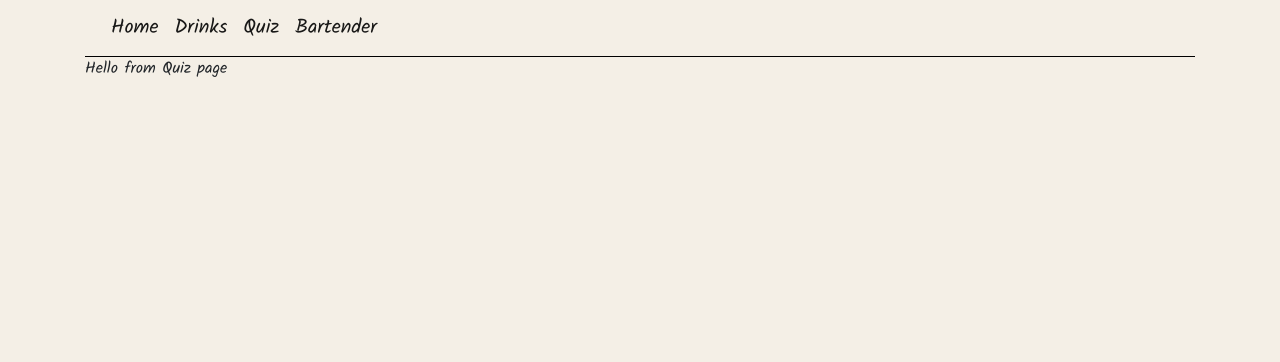
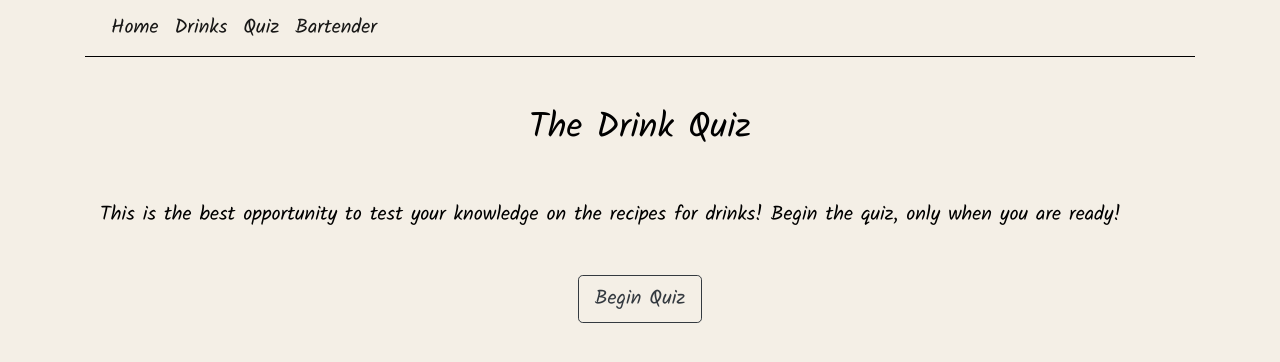
Before and after one commit to connorli18/uiux-final-group4, a Flask app: page /quiz in a window 1280 px wide. Shown: the top 362 px of the page. Run offline with Flask 3, Linux system fonts and the light colour scheme; some libraries are stand-ins or nearby versions.

Commit message:
Quiz fully compete

```diff
--- a/server.py
+++ b/server.py
@@ -4,6 +4,45 @@ from flask import Response, request, jsonify
 import random
 app = Flask(__name__)
 
+# Data
+quiz = [
+    {
+        "id": 1,
+        "question": "Using the recipe for the French Martini, please name the liquor and liqueur combination in this amazing drink!",
+        "answer1": "Vodka & Chambord",
+        "answer2" : "Vodka & Triple Sec",
+        "answer3": "Gin & Chambord",
+        "answer4": "Rum & Chartreuse",
+        "correctanswer": "Vodka & Chambord"
+    },
+    {
+        "id": 2,
+        "question": "Using the provided recipe for the Espresso Martini, how many ounces of coffee liqueur are you supposed to use to create 3 of this drink?",
+        "answer1": "1.5 oz",
+        "answer2" : "3 oz",
+        "answer3": "4.5 oz",
+        "answer4": "225 oz",
+        "correctanswer": "3 oz"
+    },
+    {
+        "id": 3,
+        "question": "What alcohol belongs in an Espresso Martini?",
+        "answer1": "Tequila",
+        "answer2" : "Whiskey",
+        "answer3": "Coffee Liquor",
+        "answer4": "Gin",
+        "correctanswer": "Coffee Liquor"
+    },
+    {
+        "id": 4,
+        "question": "What is the most popular drink?",
+        "answer1": "Espresso Martini",
+        "answer2" : "French Martini",
+        "answer3": "Classic Martini",
+        "answer4": "Peach Bellini",
+        "correctanswer": "Espresso Martini"
+    },
+]
 # Routes
 @app.route("/hidden")
 def hidden():
@@ -25,6 +64,34 @@ def quizPage():
 def bartenderPage():
     return render_template("bartender.html")
 
+@app.route('/quizquestion/<int:id>')                            #quizquestion Page
+def quizquestionPage(id):
+    # print(id)
+    return render_template("quizquestion.html")
+
+@app.route('/quizcomplete')                            #quizquestion Page
+def quizcompetePage():
+    return render_template("quizcomplete.html")
+
+#display Quiz Question
+@app.route("/quizquestion/quizquestion", methods=["GET", "POST"])
+def quizquestion():
+    global quiz
+    id = request.get_json()
+    quizquestion_results = []
+    print("Hello hello" + str(id))  #error checking
+
+    # find the name in the mideterrean_food data
+    for question in quiz:
+        if question["id"] == int(id):
+            quizquestion_results.append(question)
+
+    # print(foodpage_results) # error checking
+    # print(homepage_results) Used to check if correct data is sending back
+    if len(quizquestion_results) != 0:
+        return jsonify(question=quizquestion_results)
+    else:
+        return jsonify("Question Display Failed")
 
 @app.route('/get-bar-items')
 def get_items():
--- a/static/bar.js
+++ b/static/bar.js
@@ -0,0 +1,160 @@
+var quiz_score = localStorage.getItem('quiz_score') || 0; // Retrieve quiz score from localStorage or set to 0 if not available
+
+// Function to set up the quiz question
+function quizquestionPage(id){
+
+    // console.log("Hello from questionquiz");  // error checking
+    // console.log(id);  //error checking
+
+    //Ajax function for homepage
+    $.ajax({
+        type: "POST",
+        url: "quizquestion",
+        dataType : "json",
+        contentType: "application/json; charset=utf-8",
+        data: JSON.stringify(id),
+        success: function(result){
+            //console.log("success");
+            //console.log(result); //Check if successful
+            displayQuizquestionPage(result)
+        },
+        error: function(request, status, error){
+            console.log("Error");
+            console.log(request);
+            console.log(status);
+            console.log(error);
+        }
+    });
+
+}
+
+//function to display quiz question
+function displayQuizquestionPage(question_data){
+
+    // console.log("Hello Display QuizquestionPage");
+    console.log(question_data);
+
+    let question_array = question_data.question;
+    let questionObj = question_array[0];
+
+    // Extract the properties from the question object
+    let question = questionObj.question;
+    let answer1 = questionObj.answer1;
+    let answer2 = questionObj.answer2;
+    let answer3 = questionObj.answer3;
+    let answer4 = questionObj.answer4;
+    let correctanswer = questionObj.correctanswer;
+    let id = questionObj.id;
+
+    console.log(question);
+
+    // Add the question to the div
+    let row_1 = $("<div class='row'>");
+    let div_question_col_12_1 = $("<div class='col-md-12 col-sm-12'>");     //Create div in row for info
+    $(div_question_col_12_1).append(question);
+    $(row_1).append(div_question_col_12_1);
+    $("#quizpage_question_1").append(row_1);
+
+    // Add answers
+    let row_2 = $("<div class='row'>");
+    let div_question_col_12_2 = $("<div class='col-md-12 col-sm-12'>");     //Create div in row for info
+    let answer_button_1 = $("<a class='btn btn-outline-dark btn-lg btn-block' role='button'></a>");
+    let answer_button_2 = $("<a class='btn btn-outline-dark btn-lg btn-block' role='button'></a>");
+    let answer_button_3 = $("<a class='btn btn-outline-dark btn-lg btn-block' role='button'></a>");
+    let answer_button_4 = $("<a class='btn btn-outline-dark btn-lg btn-block' role='button'></a>");
+    $(answer_button_1).append(answer1);
+    $(answer_button_2).append(answer2);
+    $(answer_button_3).append(answer3);
+    $(answer_button_4).append(answer4);
+    $(div_question_col_12_2).append(answer_button_1);
+    $(div_question_col_12_2).append(answer_button_2);
+    $(div_question_col_12_2).append(answer_button_3);
+    $(div_question_col_12_2).append(answer_button_4);
+    $(row_2).append(div_question_col_12_2);
+    $("#quizpage_answer_1").append(row_2);
+
+    // Add click event listeners to answer buttons
+    $("a.btn").on("click", function() {
+        let selectedAnswer = $(this).text(); // Get the text of the clicked button
+        answer_button_1.addClass("disabled");
+        answer_button_2.addClass("disabled");
+        answer_button_3.addClass("disabled");
+        answer_button_4.addClass("disabled");
+        // Check if selected answer matches the correct answer
+        if (selectedAnswer === correctanswer) {
+            // Output correct response
+            console.log("Correct answer response");
+            quiz_score++;
+            localStorage.setItem('quiz_score', quiz_score); // Update quiz score in localStorage
+            console.log(quiz_score);
+
+        } else {
+            // Output wrong response
+            console.log("Wrong answer response");
+        }
+    });
+
+    // Set up next and prev button
+    console.log(id);
+    next_id = id + 1;
+    prev_id = id - 1;
+    prev_href = '/quizquestion/' + prev_id;
+    next_href = '/quizquestion/' + next_id;
+    console.log(next_href);
+
+    let row_3 = $("<div class='row'>");
+    let div_question_col_12_3 = $("<div class='col-md-12 col-sm-12'>");     //Create div in row for info
+    let prev_button_1 = $("<a class='btn btn-outline-dark btn-lg' role='button'><-</a>");
+    let next_button_1 = $("<a class='btn btn-outline-dark btn-lg' role='button'>-></a>");
+
+    if (prev_id == 0 && next_id == 2){
+        $(prev_button_1).attr('href', '/quiz');
+        $(next_button_1).attr('href', next_href);
+    }else if (prev_id == 3 && next_id == 5){
+        $(prev_button_1).attr('href', prev_href);
+        $(next_button_1).attr('href', '/quizcomplete');
+    }else {
+        $(prev_button_1).attr('href', prev_href);
+        $(next_button_1).attr('href', next_href);
+    }
+    $(div_question_col_12_3).append(prev_button_1);
+    $(div_question_col_12_3).append(next_button_1);
+    $(row_3).append(div_question_col_12_3);
+    $("#quizpage_nextbutton_1").append(row_3);
+
+}
+
+function quizcompletePage(){
+    console.log(quiz_score);
+
+    localStorage.setItem('quiz_score', quiz_score);
+    final_score = quiz_score + "/4";
+    $("#quizcomplete_score").append(final_score);
+    quiz_score = 0;
+
+}
+
+$(document).ready(function(){
+
+    //strings depends on the search
+    let quiz_str = "quizquestion";
+    let quiz_complete_str = "quizcomplete";
+
+    // Get the query parameter from the URL from the search
+    const search_query_string = window.location.href;
+    console.log("this is the url: " + search_query_string);
+
+    if (search_query_string.includes(quiz_str)){
+
+        console.log("this is the quizstr: " + quiz_str);
+        const regex = /\/(\d+)$/;
+        const match = search_query_string.match(regex);
+        const id = parseInt(match[1]); //Extract the id number of resto
+        console.log("Hello" + id);    //error checking
+        quizquestionPage(id);
+        // console.log("Hello from else if");    //error checking
+    }else if (search_query_string.includes(quiz_complete_str)){
+        quizcompletePage();
+    }
+
+});
--- a/static/main.css
+++ b/static/main.css
@@ -58,6 +58,58 @@ body{
     align-items: right;
     color: black;
 }
+
+/* Quizpage CSS */
+#quizpage_title{
+    margin-top: 45px;
+    margin-bottom: 45px;
+    font-size: 35px;
+    display: flex;
+    justify-content: center;
+    align-items: center;
+    color: black;
+}
+#quizpage_description_1{
+    margin-top: 45px;
+    margin-bottom: 45px;
+    font-size: 20px;
+    display: flex;
+    justify-content: left;
+    align-items: left;
+    color: black;
+}
+#quizpage_startbutton_1{
+    margin-top: 45px;
+    margin-bottom: 45px;
+    display: flex;
+    justify-content: center;
+    align-items: center;
+}
+#quizpage_question_1{
+    margin-top: 45px;
+    margin-bottom: 45px;
+    font-size: 25px;
+    display: flex;
+    justify-content: left;
+    align-items: left;
+    color: black;
+}
+#horizontal-line-quiz{
+    border-top: 1px solid black;
+    margin-top: 50px;
+    margin-bottom: 30px;
+}
+#quizcomplete_score{
+    margin-top: 45px;
+    margin-bottom: 45px;
+    font-size: 35px;
+    display: flex;
+    justify-content: center;
+    align-items: center;
+    color: black;
+}
+
+
 
 .items-menu{
     margin-top: 175px;
--- a/templates/quiz.html
+++ b/templates/quiz.html
@@ -2,6 +2,19 @@
 
 {% block content %}
 
-<div>Hello from Quiz page</div>
+<!-- Main title -->
+<div id='quizpage_title' class="container">
+    The Drink Quiz
+</div>
+
+<!-- Description -->
+<div id='quizpage_description_1' class="container">
+    This is the best opportunity to test your knowledge on the recipes for drinks! Begin the quiz, only when you are ready!
+</div>
+
+<!-- Start Quiz Botton -->
+<div id='quizpage_startbutton_1' class ='container'>
+    <a class="btn btn-outline-dark btn-lg" href="quizquestion/1" role="button">Begin Quiz</a>
+</div>
 
 {% endblock %}
```
Also changed, not shown: templates/quizcomplete.html (added, +18 -0 lines), templates/quizquestion.html (added, +21 -0 lines).
